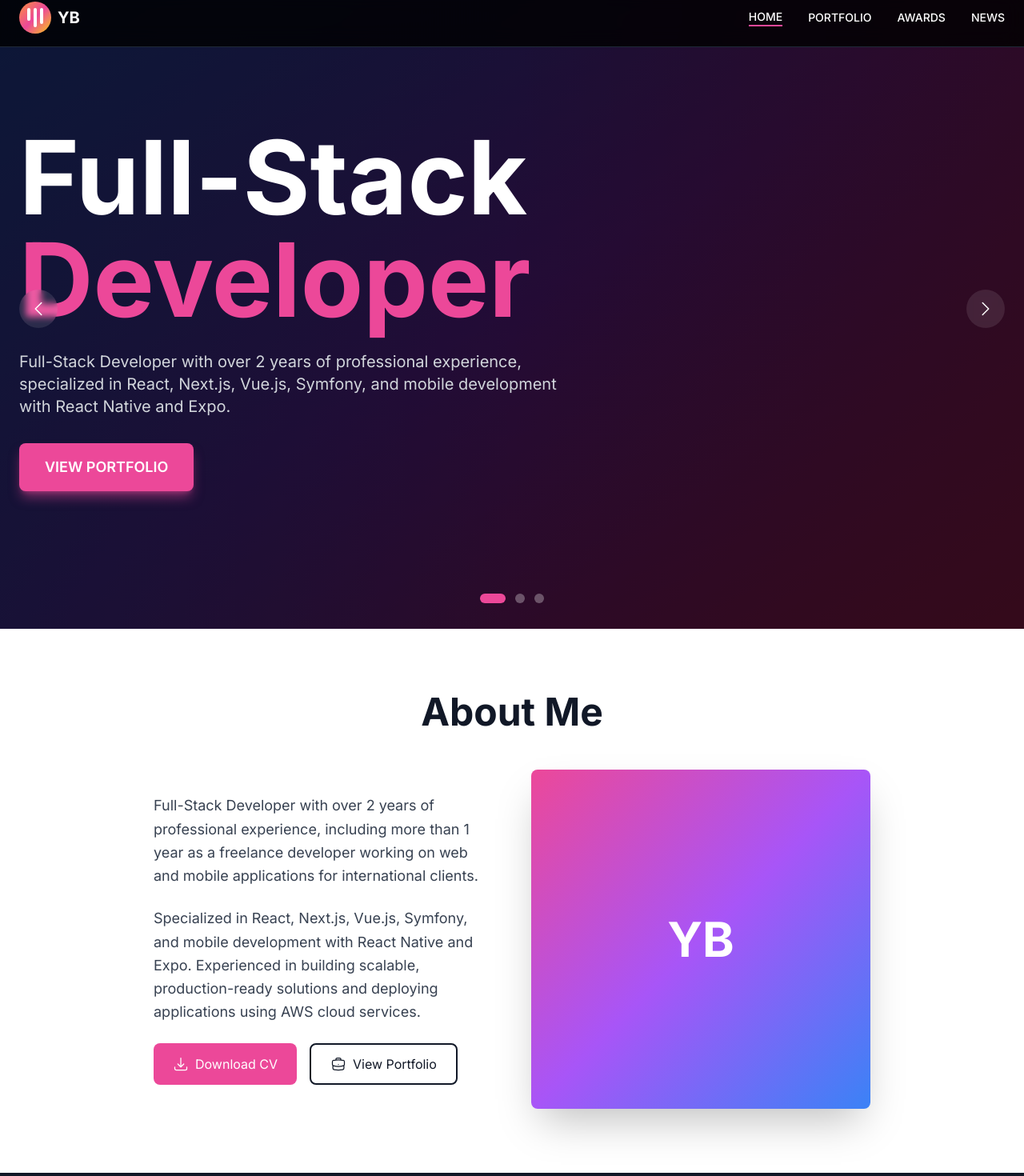
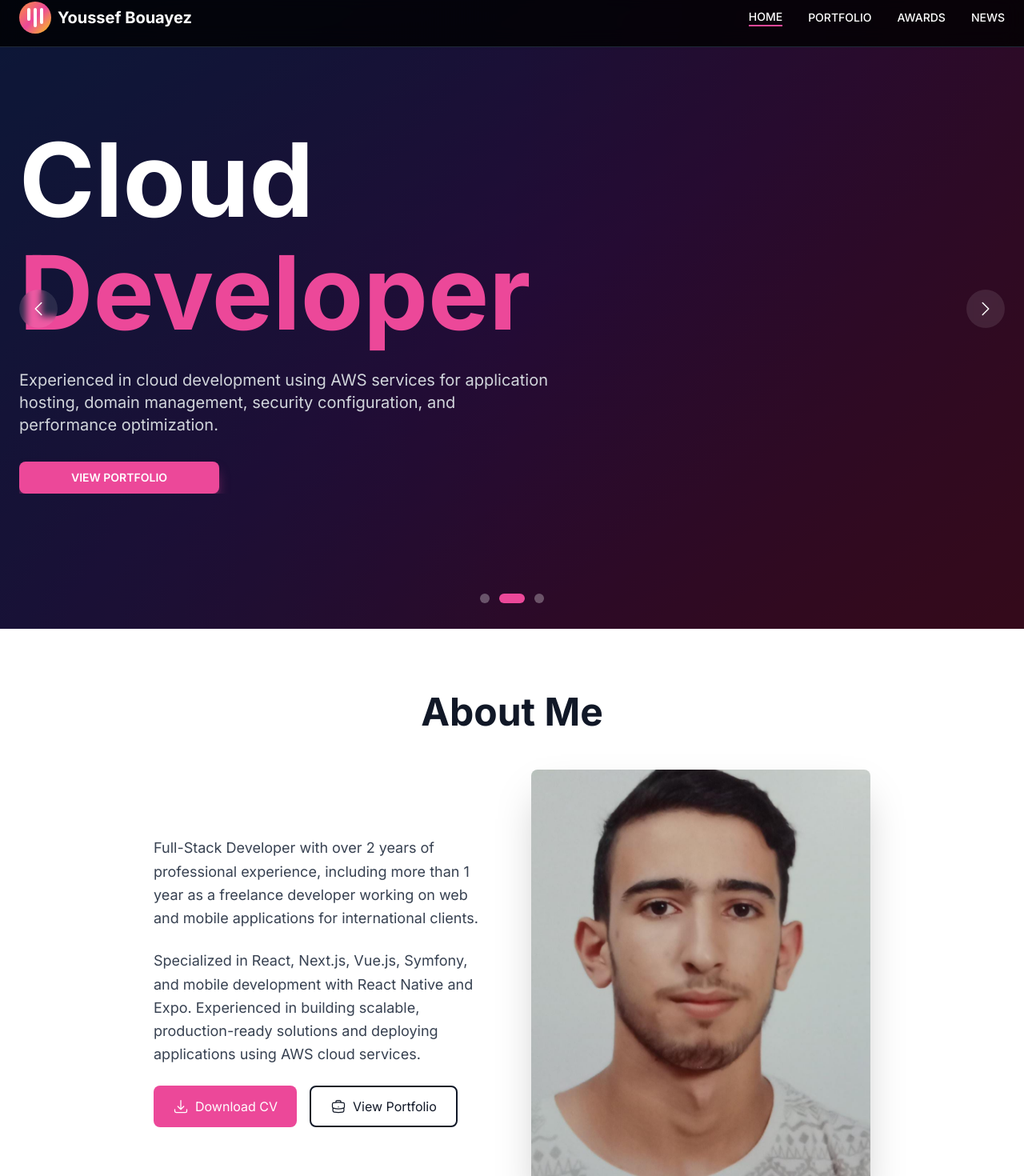
Before and after one commit to NexBuilsHub/portfolio, a Vue app: page / in a window 1280 px wide. Shown: the part 14-1484 px from the top of the page at 80% size. Built offline with nearby package versions, Linux system fonts and the light colour scheme.

Commit message:
Add my photo to About section, update social links in Footer, and enhance Hero component with slide animation

```diff
--- a/src/components/About.vue
+++ b/src/components/About.vue
@@ -32,10 +32,12 @@
           </div>
 
           <div class="relative" data-aos="fade-left">
-            <div class="aspect-square rounded-lg overflow-hidden shadow-2xl">
-              <div class="w-full h-full bg-gradient-to-br from-pink-500 via-purple-500 to-blue-500 flex items-center justify-center">
-                <span class="text-white text-6xl font-bold">YB</span>
-              </div>
+            <div class="aspect-[4/5] rounded-lg overflow-hidden shadow-2xl">
+              <img
+                src="/imges/my-photo.jpg"
+                alt="Youssef Bouayez - Full-Stack Developer"
+                class="w-full h-full object-cover"
+              />
             </div>
             <div class="absolute -bottom-6 -right-6 w-32 h-32 bg-pink-500 rounded-lg opacity-20 -z-10"></div>
           </div>
--- a/src/components/Footer.vue
+++ b/src/components/Footer.vue
@@ -37,7 +37,7 @@
           <h3 class="text-xl font-bold mb-4">Follow Me</h3>
           <div class="flex items-center space-x-4">
             <a
-              href="https://github.com"
+              href="https://github.com/youssef218"
               target="_blank"
               rel="noopener noreferrer"
               class="w-10 h-10 bg-gray-800 hover:bg-pink-500 rounded-full flex items-center justify-center transition-colors"
@@ -47,7 +47,7 @@
               </svg>
             </a>
             <a
-              href="https://linkedin.com"
+              href="https://www.linkedin.com/in/youssef-bouayez-27169224a/"
               target="_blank"
               rel="noopener noreferrer"
               class="w-10 h-10 bg-gray-800 hover:bg-pink-500 rounded-full flex items-center justify-center transition-colors"
--- a/src/components/Header.vue
+++ b/src/components/Header.vue
@@ -10,7 +10,7 @@
             <div class="w-1 h-5 bg-white rounded"></div>
           </div>
         </div>
-        <span class="text-white font-bold text-xl">YB</span>
+        <span class="text-white font-bold text-xl">Youssef Bouayez</span>
       </div>
 
       <!-- Navigation Links -->
--- a/src/components/Hero.vue
+++ b/src/components/Hero.vue
@@ -8,18 +8,22 @@
       <div class="w-full h-full bg-gradient-to-br from-blue-900 via-purple-900 to-pink-900"></div>
     </div>
 
-    <!-- Content -->
-    <div class="relative z-20 container mx-auto px-6 py-20">
-      <div class="max-w-4xl" data-aos="fade-up">
+    <!-- Content Container with Slide Animation -->
+    <div class="relative z-20 container mx-auto px-6 py-20 w-full">
+      <div class="max-w-4xl relative overflow-hidden text-left">
+        <Transition name="slide" mode="out-in">
+          <div :key="currentSlide" class="slide-content">
             <h1 class="text-7xl md:text-9xl font-bold text-white mb-6">
-          <span>Full-Stack</span><span class="text-pink-500"> Developer</span>
+              <span>{{ slides[currentSlide].title }}</span><span class="text-pink-500">{{ slides[currentSlide].titleHighlight }}</span>
             </h1>
             <p class="text-xl text-gray-300 mb-8 max-w-2xl">
-          Full-Stack Developer with over 2 years of professional experience, specialized in React, Next.js, Vue.js, Symfony, and mobile development with React Native and Expo.
+              {{ slides[currentSlide].description }}
             </p>
-        <a href="#portfolio" class="inline-block px-8 py-4 bg-pink-500 hover:bg-pink-600 text-white rounded-lg font-semibold text-lg transition-all duration-300 transform hover:scale-105 shadow-lg shadow-pink-500/50">
+            <a href="#portfolio" class="inline-block px-5 py-2.5 bg-pink-500 hover:bg-pink-600 text-white rounded-lg font-semibold text-sm transition-all duration-300 transform hover:scale-105 shadow-lg shadow-pink-500/50 w-[250px] text-center">
               VIEW PORTFOLIO
             </a>
+          </div>
+        </Transition>
       </div>
     </div>
 
@@ -40,9 +44,9 @@
     <!-- Pagination Dots -->
     <div class="absolute bottom-8 left-1/2 -translate-x-1/2 z-30 flex space-x-3">
       <button
-        v-for="(dot, index) in 3"
+        v-for="(slide, index) in slides"
         :key="index"
-        @click="currentSlide = index"
+        @click="goToSlide(index)"
         class="w-3 h-3 rounded-full transition-all duration-300"
         :class="currentSlide === index ? 'bg-pink-500 w-8' : 'bg-white/30 hover:bg-white/50'"
       ></button>
@@ -51,16 +55,126 @@
 </template>
 
 <script setup>
-import { ref } from 'vue'
+import { ref, onMounted, onUnmounted } from 'vue'
 import { ChevronLeftIcon, ChevronRightIcon } from '@heroicons/vue/24/outline'
 
 const currentSlide = ref(0)
+const slideDirection = ref('next')
+let autoSlideInterval = null
+
+const slides = [
+  {
+    title: 'Full-Stack',
+    titleHighlight: ' Developer',
+    description: 'Full-Stack Developer with over 2 years of professional experience, specialized in React, Next.js, Vue.js, Symfony, and mobile development with React Native and Expo.'
+  },
+  {
+    title: 'Cloud',
+    titleHighlight: ' Developer',
+    description: 'Experienced in cloud development using AWS services for application hosting, domain management, security configuration, and performance optimization.'
+  },
+  {
+    title: 'Freelance',
+    titleHighlight: ' Developer',
+    description: 'Freelance Full-Stack Developer working with international clients to transform ideas into scalable, high-performance applications, including multi-tenant platforms.'
+  }
+]
 
 const nextSlide = () => {
-  currentSlide.value = (currentSlide.value + 1) % 3
+  slideDirection.value = 'next'
+  currentSlide.value = (currentSlide.value + 1) % slides.length
+  resetAutoSlide()
 }
 
 const previousSlide = () => {
-  currentSlide.value = (currentSlide.value - 1 + 3) % 3
+  slideDirection.value = 'prev'
+  currentSlide.value = (currentSlide.value - 1 + slides.length) % slides.length
+  resetAutoSlide()
 }
+
+const goToSlide = (index) => {
+  slideDirection.value = index > currentSlide.value ? 'next' : 'prev'
+  currentSlide.value = index
+  resetAutoSlide()
+}
+
+const resetAutoSlide = () => {
+  if (autoSlideInterval) {
+    clearInterval(autoSlideInterval)
+  }
+  startAutoSlide()
+}
+
+const startAutoSlide = () => {
+  autoSlideInterval = setInterval(() => {
+    slideDirection.value = 'next'
+    currentSlide.value = (currentSlide.value + 1) % slides.length
+  }, 5000) // 5 seconds
+}
+
+onMounted(() => {
+  startAutoSlide()
+})
+
+onUnmounted(() => {
+  if (autoSlideInterval) {
+    clearInterval(autoSlideInterval)
+  }
+})
 </script>
+
+<style scoped>
+/* Slide animation for the entire content container */
+.slide-content {
+  min-height: 400px;
+  display: flex;
+  flex-direction: column;
+  justify-content: center;
+}
+
+.slide-enter-active {
+  transition: all 0.8s cubic-bezier(0.25, 0.46, 0.45, 0.94);
+}
+
+.slide-leave-active {
+  transition: all 0.8s cubic-bezier(0.25, 0.46, 0.45, 0.94);
+}
+
+.slide-enter-from {
+  opacity: 0;
+  transform: translateX(150px);
+}
+
+.slide-leave-to {
+  opacity: 0;
+  transform: translateX(-150px);
+}
+
+.slide-enter-to,
+.slide-leave-from {
+  opacity: 1;
+  transform: translateX(0);
+}
+
+/* Ensure title is not cut off */
+h1 {
+  line-height: 1.1;
+  word-wrap: break-word;
+  overflow-wrap: break-word;
+}
+
+/* Responsive adjustments */
+@media (max-width: 768px) {
+  .slide-content {
+    min-height: 350px;
+  }
+
+  .slide-enter-from {
+    transform: translateX(80px);
+  }
+
+  .slide-leave-to {
+    transform: translateX(-80px);
+  }
+}
+</style>
```
Also changed, not shown: public/imges/my-photo.jpg (added). Lines whose indentation alone changed are shown as unchanged.
